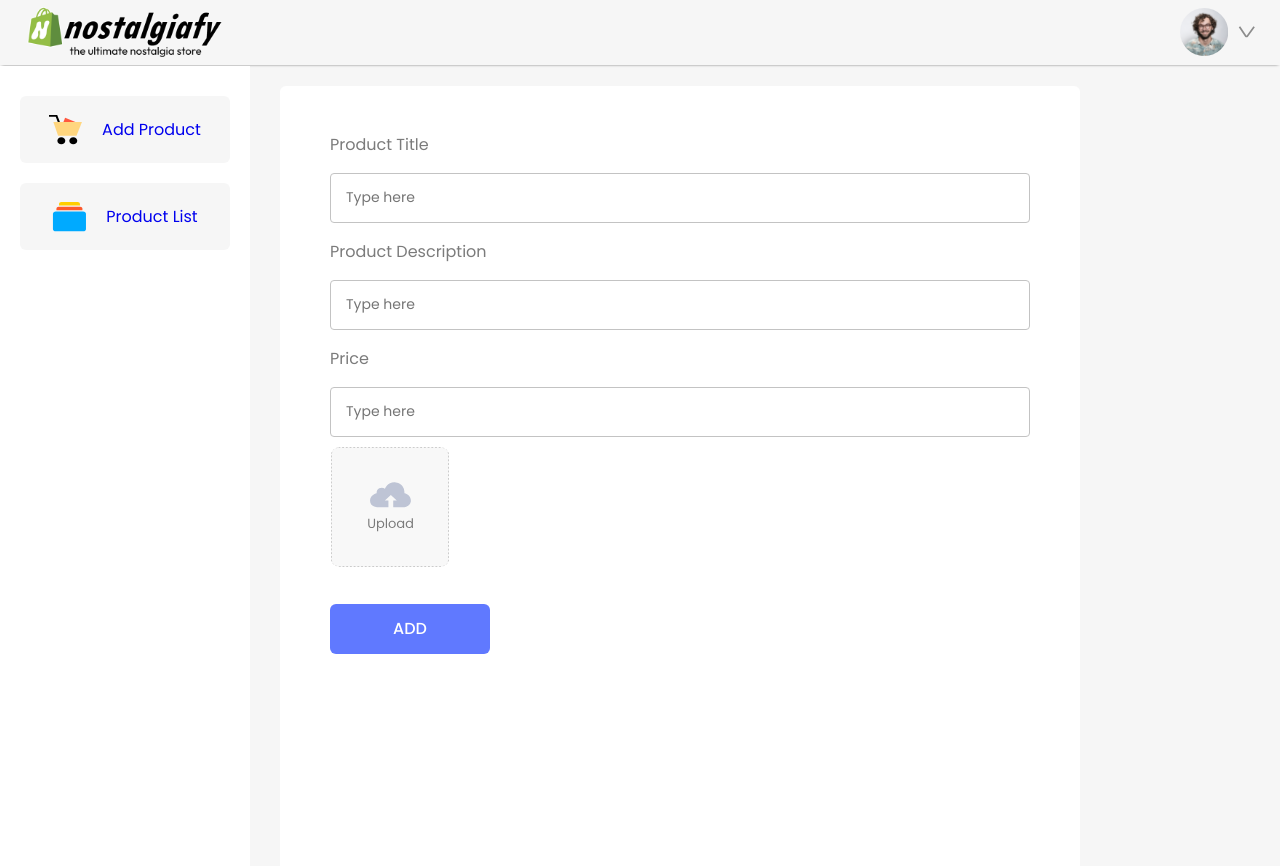
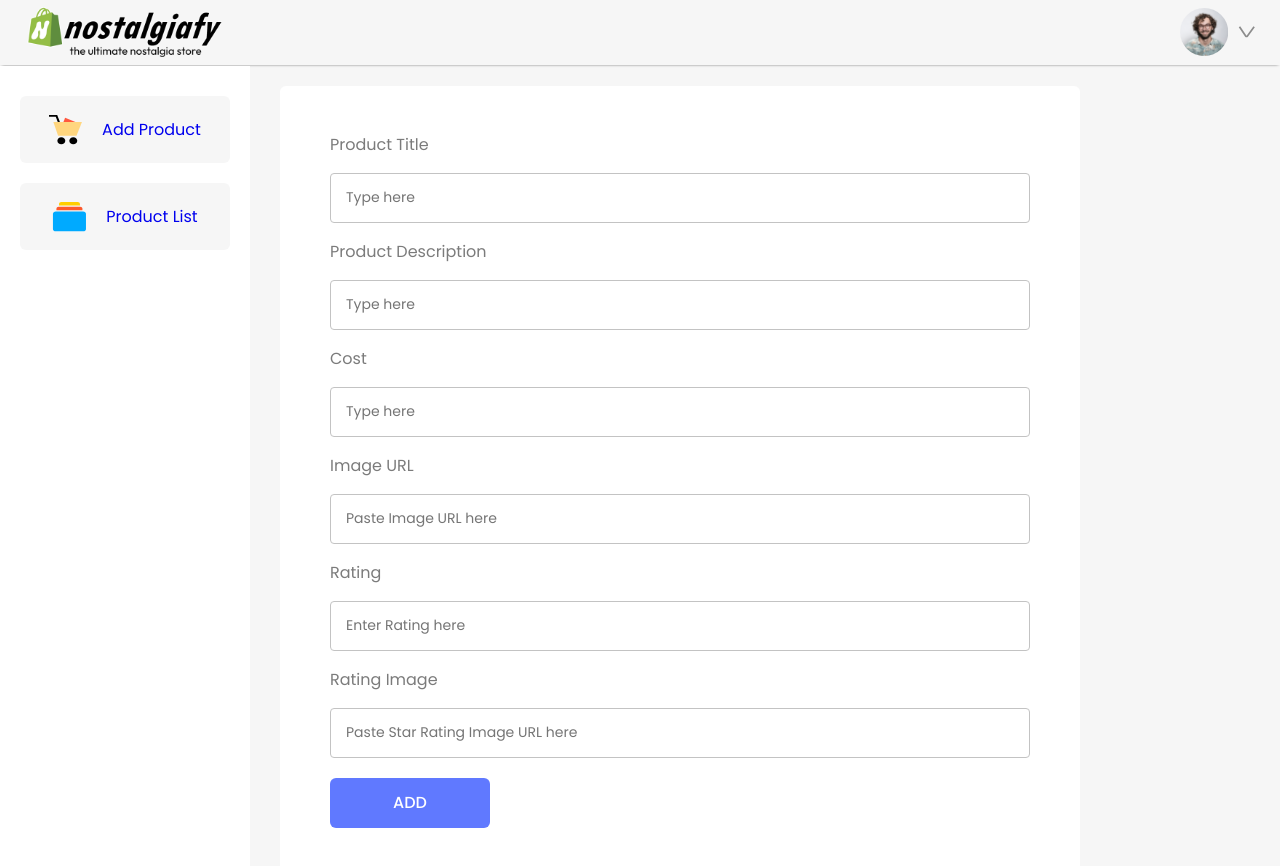
Before and after one commit to ericpo1sh/nostalgiafy, a React (Vite) app in the folder admin/: page /addproduct in a window 1280 px wide. Shown: the top 866 px of the page. Built offline with nearby package versions, Linux system fonts and the light colour scheme.

Commit message:
MAJOR FIX TO ADMIN OMG OMG OMG OMG

```diff
--- a/admin/src/Components/AddProduct/AddProduct.jsx
+++ b/admin/src/Components/AddProduct/AddProduct.jsx
@@ -1,32 +1,72 @@
-import React from 'react'
+import React, { useState } from 'react'
 import './AddProduct.css'
-import upload_area from '../../assets/upload_area.svg'
 
 const AddProduct = () => {
+
+  const [productDetails,setProductDetails] = useState({
+    id:"",
+    name:"",
+    cost:"",
+    img:"",
+    description:"",
+    rating:"",
+    rating_img:"",
+  })
+
+  const changeHandler = (e) =>{
+    setProductDetails({...productDetails,[e.target.name]:e.target.value})
+  }
+
+  const Add_Product = async () => {
+    console.log(productDetails);
+    let product = productDetails;
+
+    await fetch('https://nostalgiafy.onrender.com/addproduct', {
+      method: 'POST',
+      headers: {
+        Accept: 'application/json',
+        'Content-Type': 'application/json',
+      },
+      body: JSON.stringify(product),
+    })
+      .then((resp) => resp.json())
+      .then((data) => {
+        data.success ? alert('Product Added') : alert('Product not added');
+      })
+      .catch((error) => {
+        console.error('Error:', error);
+        alert('An error occurred while adding the product');
+      });
+  };
+
 
   return (
     <div className='add-product'>
       <div className="addproduct-itemfield">
         <p>Product Title</p>
-        <input type="text" name='name' placeholder='Type here' />
+        <input value={productDetails.name} onChange={changeHandler} type="text" name='name' placeholder='Type here' />
       </div>
       <div className="addproduct-itemfield">
         <p>Product Description</p>
-        <input type="text" name='description' placeholder='Type here' />
-      </div>
-      <div className="addproduct-price">
-        <div className="addproduct-itemfield">
-          <p>Price</p>
-          <input type="text" name="price" placeholder='Type here' />
-        </div>
+        <input value={productDetails.description} onChange={changeHandler} type="text" name='description' placeholder='Type here' />
       </div>
       <div className="addproduct-itemfield">
-        <label htmlFor='file-input'>
-          <img src={upload_area} className='addproduct-thumbnail-img' alt="" />
-        </label>
-        <input type="file" name='image' id='file-input' hidden/>
+        <p>Cost</p>
+        <input value={productDetails.cost} onChange={changeHandler} type="text" name="cost" placeholder='Type here' />
       </div>
-      <button className='addproduct-btn'>ADD</button>
+      <div className="addproduct-itemfield">
+        <p>Image URL</p>
+        <input value={productDetails.img} onChange={changeHandler} type="text" name='img' placeholder='Paste Image URL here' />
+      </div>
+      <div className="addproduct-itemfield">
+        <p>Rating</p>
+        <input value={productDetails.rating} onChange={changeHandler} type="text" name='rating' placeholder='Enter Rating here' />
+      </div>
+      <div className="addproduct-itemfield">
+        <p>Rating Image</p>
+        <input value={productDetails.rating_img} onChange={changeHandler} type="text" name='rating_img' placeholder='Paste Star Rating Image URL here' />
+      </div>
+      <button onClick={()=>{Add_Product()}} className='addproduct-btn'>ADD</button>
     </div>
   )
 }
```
